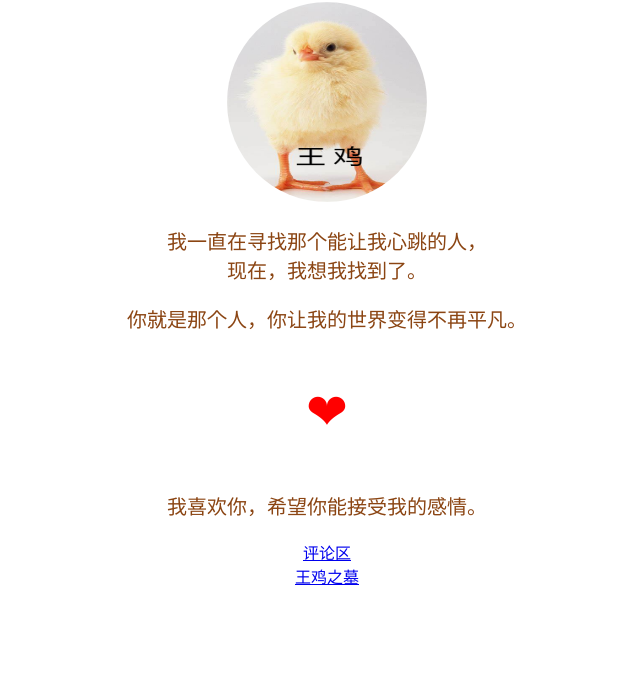
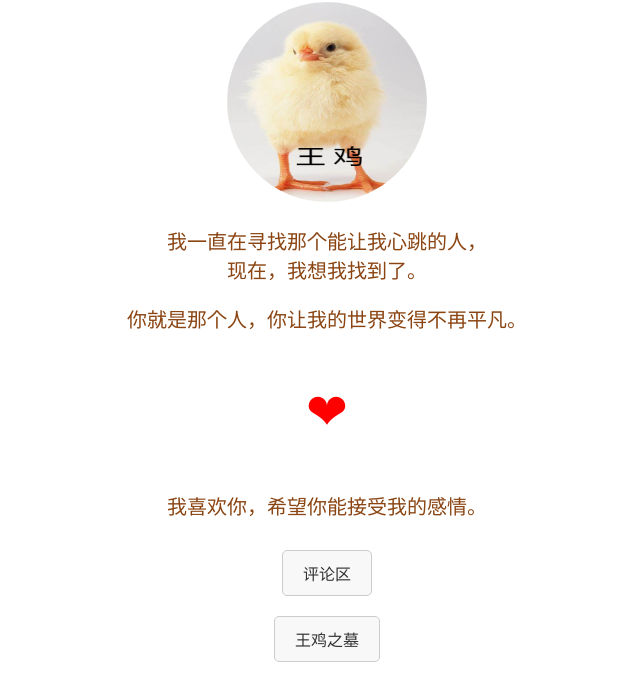
Before and after one commit to onaniishoujo/wjsyoujo, a plain HTML site: page index.html in a window 1280 px wide. Shown: the part 287-967 px from the top of the page, without its empty margins (313-953 px from the left). Before the commit the page ends 883 px from the top, so only its background shows below. Drawn offline with Linux system fonts and the light colour scheme.

Commit message:
主页链接按钮

```diff
--- a/index.html
+++ b/index.html
@@ -24,6 +24,21 @@
             height: 200px;
             border-radius: 50%;
         }
+        a {
+            display: inline-block;
+            margin: 10px;
+            padding: 10px 20px;
+            background-color: #f8f8f8;
+            color: #333;
+            text-decoration: none;
+            border: 1px solid #ccc;
+            border-radius: 5px;
+            transition: all 0.3s ease;
+        }
+        a:hover {
+            background-color: #eee;
+            border-color: #bbb;
+        }
     </style>
 </head>
 <body>
```
